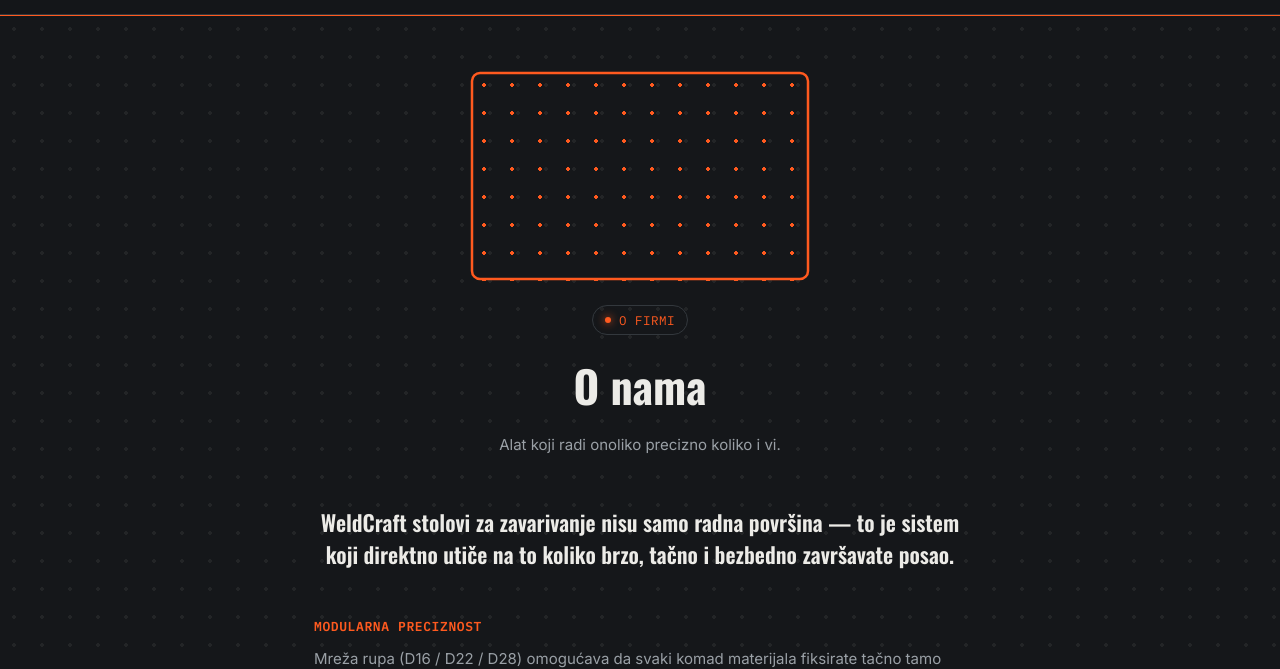
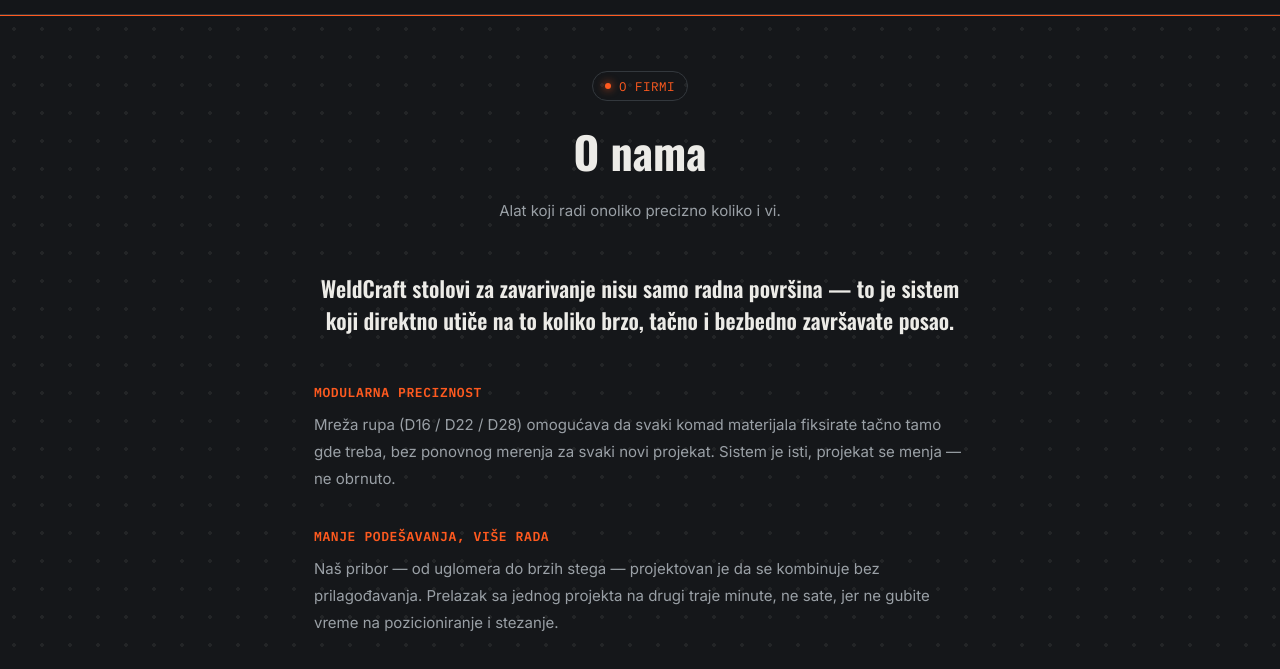
Before and after one commit to bogdantrajkovic90/weldcraft-sajt, a plain HTML site: page o-nama.html in a window 1280 px wide. Shown: the part 66-735 px from the top of the page. Drawn offline with nearby package versions, Linux system fonts and the light colour scheme.

Commit message:
Remove table frame and glow effects from header
Removed table frame and related SVG elements from the header.

```diff
--- a/o-nama.html
+++ b/o-nama.html
@@ -74,18 +74,6 @@
   .about-block h2{font-size:13px; text-transform:uppercase; letter-spacing:.6px; color:var(--accent); font-family:'IBM Plex Mono',monospace; font-weight:600; margin:0 0 10px;}
   .about-block p{font-size:15px; line-height:1.8; color:var(--text-dim); margin:0;}
 
-  .table-frame{position:relative; width:340px; height:210px; margin:0 auto 24px;}
-  .table-frame-glow{
-    position:absolute; inset:0; border-radius:8px; overflow:hidden;
-    background-image: radial-gradient(circle, var(--accent) 1.9px, transparent 1.9px); background-size:28px 28px;
-    clip-path: inset(50% 50% 50% 50% round 8px);
-    animation: frameReveal 1.05s ease forwards;
-  }
-  @keyframes frameReveal{ to{ clip-path: inset(0% 0% 0% 0% round 8px); } }
-  .table-outline-svg{position:absolute; inset:0; width:100%; height:100%; overflow:visible;}
-  .table-outline-svg .plate{fill:none; stroke:var(--accent); stroke-width:2.5; stroke-linecap:round; stroke-linejoin:round; stroke-dasharray:1148; stroke-dashoffset:1148; animation:drawPlate 1.05s ease forwards;}
-  @keyframes drawPlate{ to{ stroke-dashoffset:0; } }
-
   footer{border-top:1px solid var(--border); padding:40px 24px 32px;}
   .footer-inner{max-width:1440px; margin:0 auto; display:flex; justify-content:space-between; flex-wrap:wrap; gap:20px; align-items:center;}
   .footer-inner .brand-text{font-size:16px;}
@@ -152,12 +140,6 @@
   <div class="page-dotgrid-hover" id="pageDotHover"></div>
 
   <div class="page-header">
-    <div class="table-frame">
-      <div class="table-frame-glow"></div>
-      <svg class="table-outline-svg" viewBox="0 0 340 210" preserveAspectRatio="none" fill="none" xmlns="http://www.w3.org/2000/svg">
-        <rect class="plate" x="2" y="2" width="336" height="206" rx="8"/>
-      </svg>
-    </div>
     <span class="eyebrow">O FIRMI</span>
     <h1>O nama</h1>
     <p>Alat koji radi onoliko precizno koliko i vi.</p>
```
